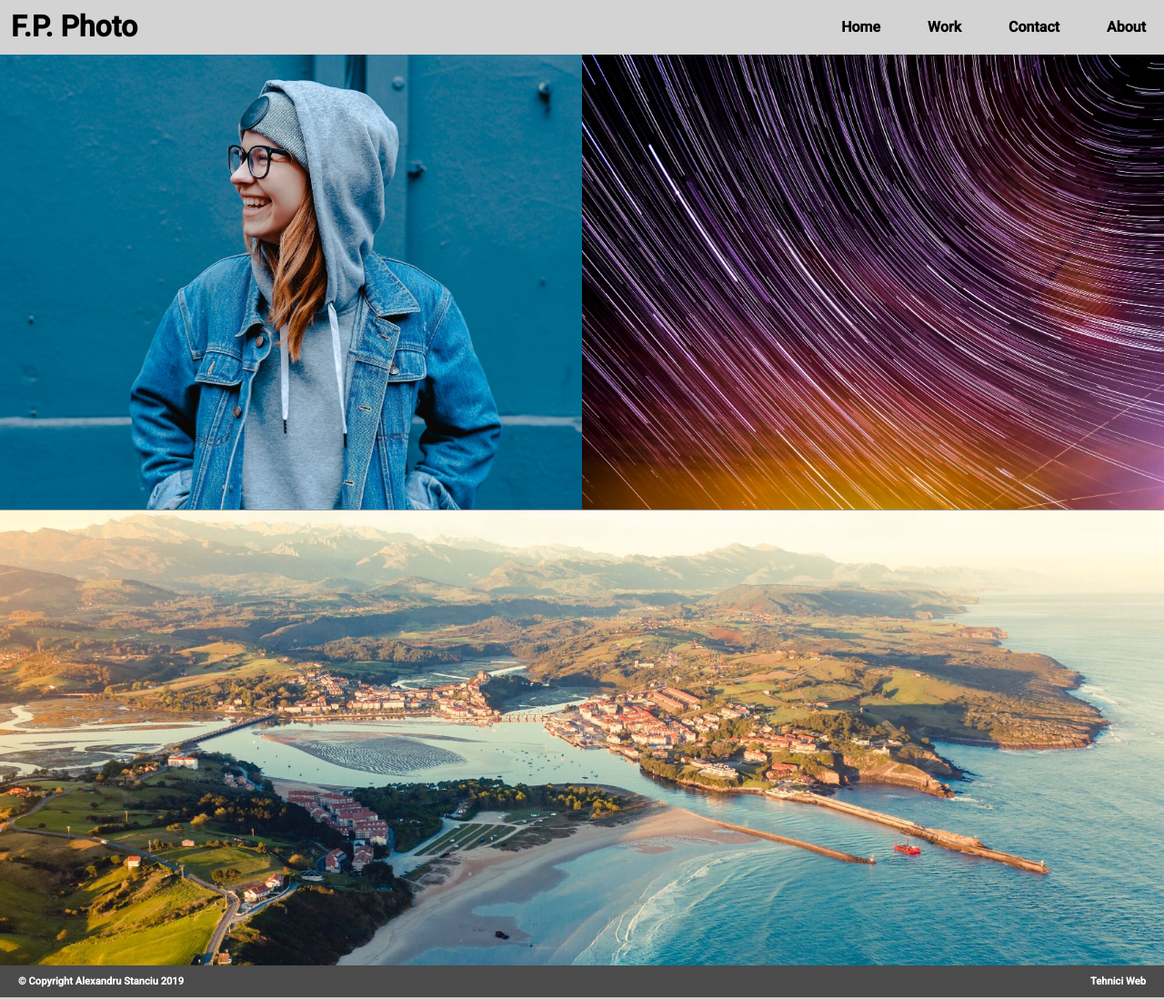
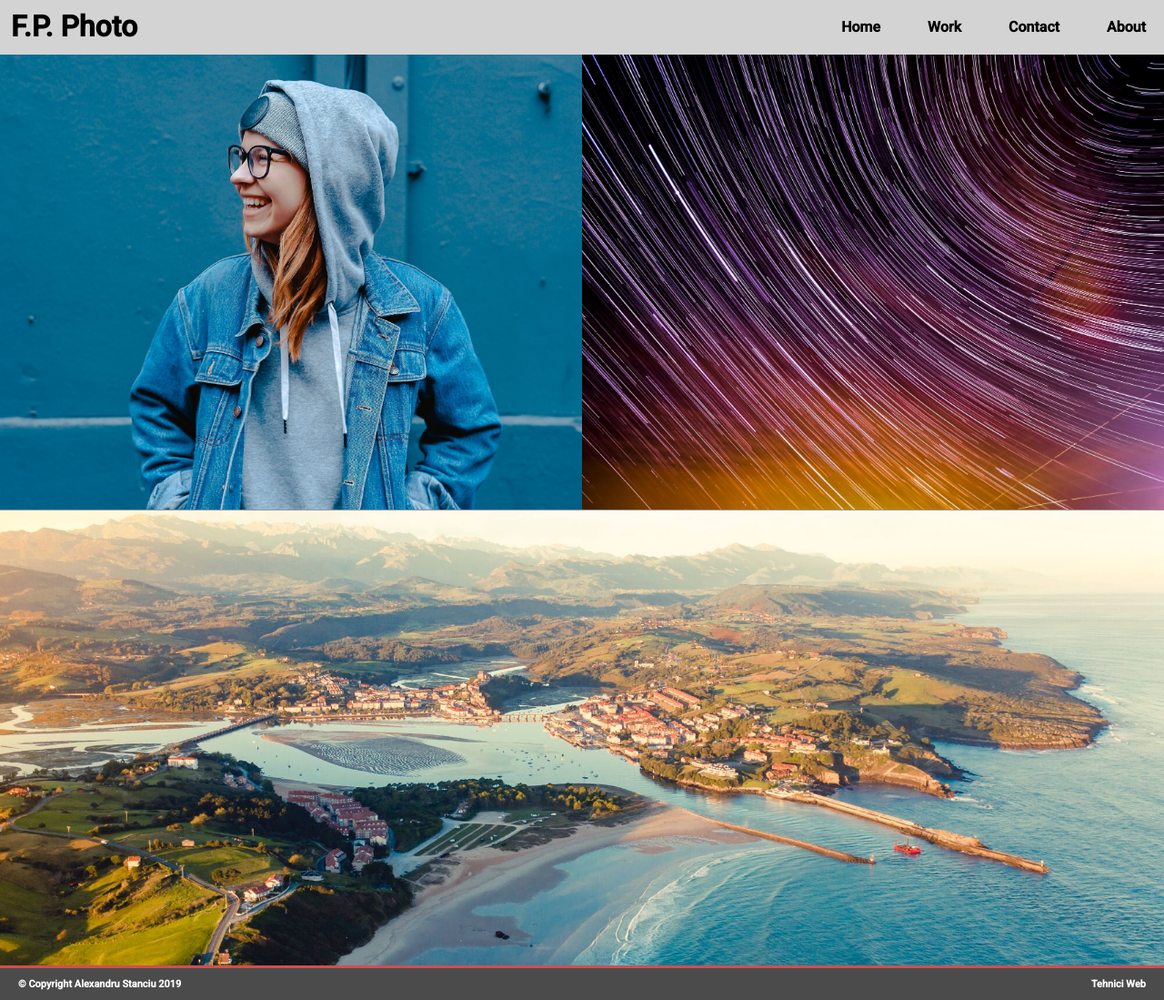
Before and after one commit to alexsg4/tw-project1, a Jekyll site: the page built from index.html, in a window 1280 px wide. Shown: the whole page at 91% size. Built offline with Jekyll 4.4.1, drawn with Linux system fonts in a browser that asks for light colours; a style sheet for code colours, icons or effects is not loaded.

Commit message:
footer: responsiveness tweaks

```diff
--- a/css/footer.css
+++ b/css/footer.css
@@ -10,7 +10,9 @@
     padding: 0;
     background: #4b4b4b;
 
-    font-size: 1.75 vh;
+    font-size: 1.75vh;
+
+    border-top: 0.25em solid #ce5050;
 }
 
 footer .footerText{
@@ -37,7 +39,7 @@
 }
 
 footer > #footerIconList .im{
-    font-size: 1.75vh;
+    font-size: minmax(1vw, 1.25vh);
 }
 
 #footerIconList a{
```
